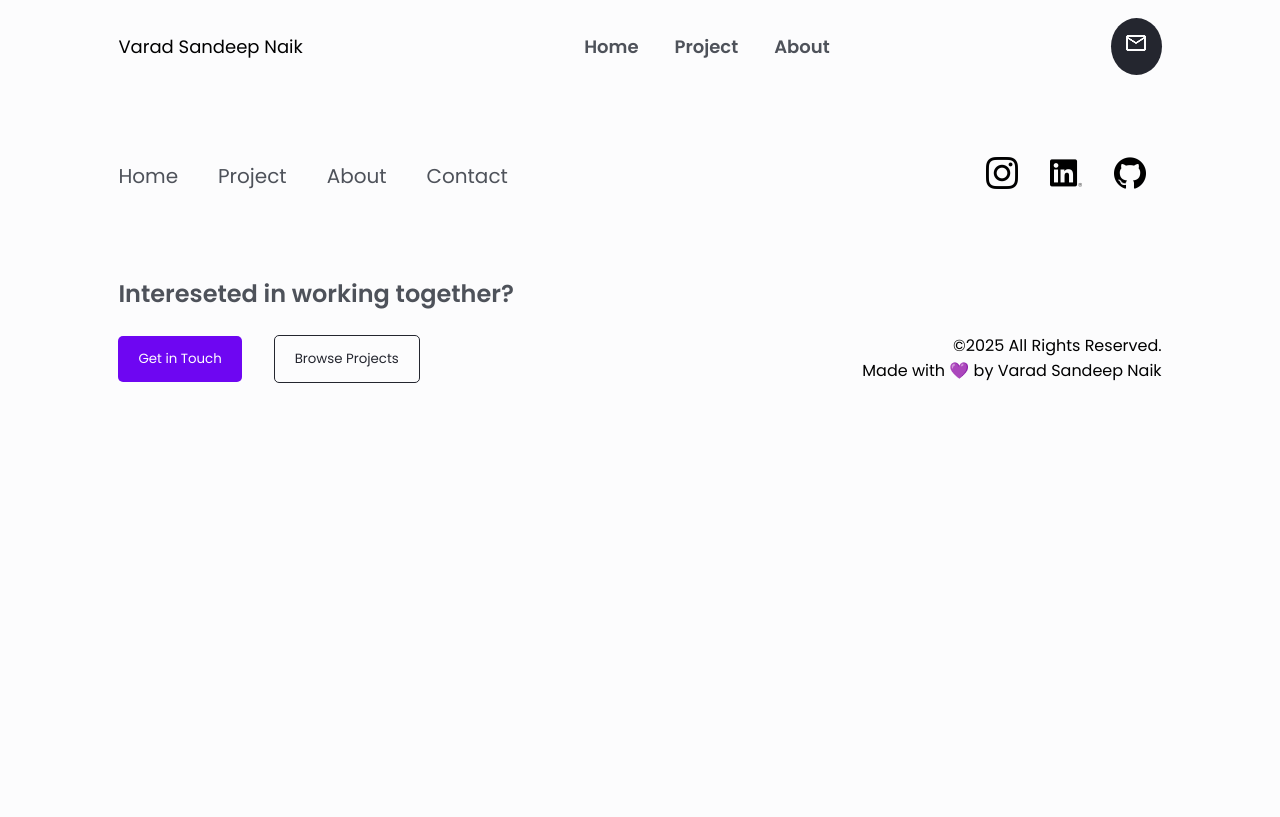
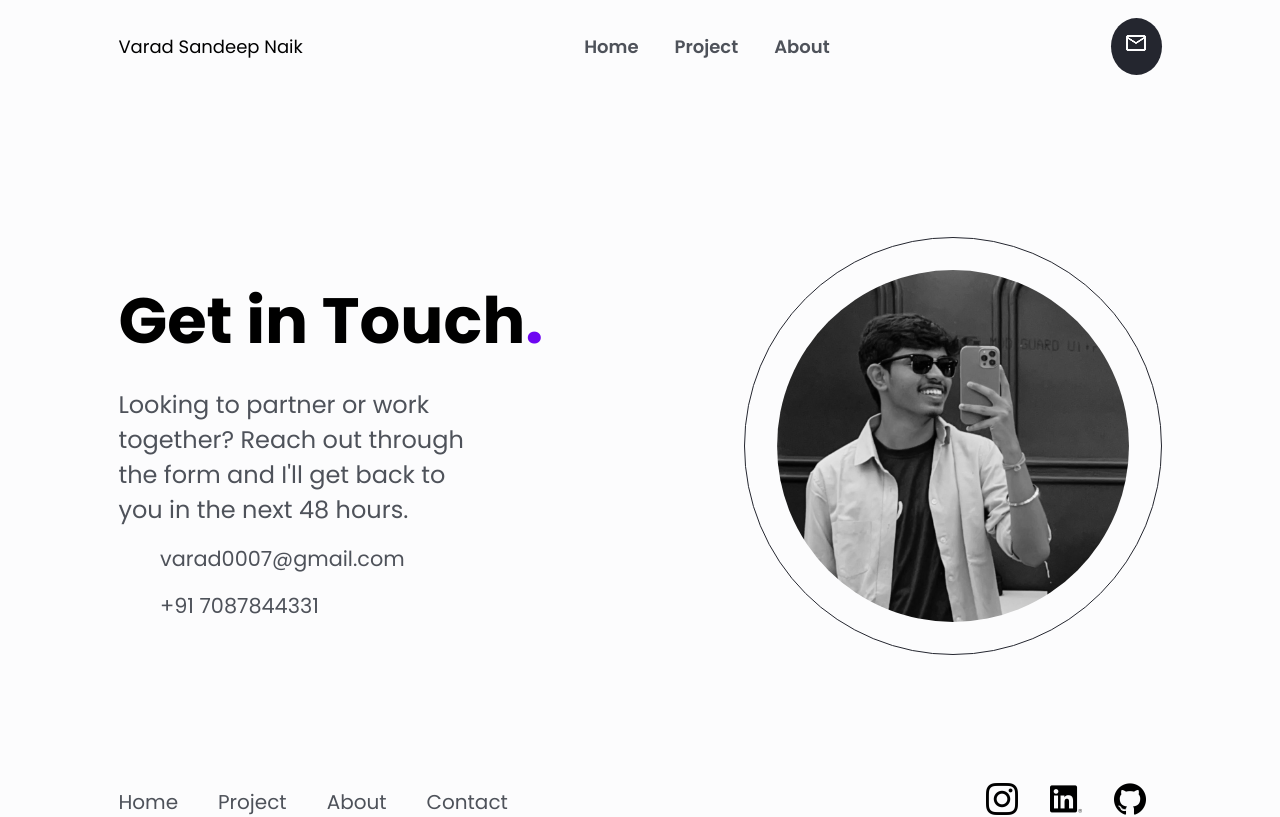
Before and after one commit to Hellacious1702/portfolio, a React (Vite) app: page /portfolio/Contact in a window 1280 px wide. Shown: the top 817 px of the page. Built offline with nearby package versions, Linux system fonts and the light colour scheme.

Commit message:
Added a working Contact page and linked it to the router

```diff
--- a/src/App.jsx
+++ b/src/App.jsx
@@ -8,6 +8,7 @@ import HomePage from './HomePage'
 import {BrowserRouter as Router , Routes, Route} from 'react-router-dom'
 import About from './About'
 import Projects from './Projects'
+import Contact from './Contact'
 
 function App() {
   const [count, setCount] = useState(0)
@@ -22,6 +23,7 @@ function App() {
           <Route path='/portfolio/' element={<HomePage/>}/>
           <Route path='/portfolio/About' element={<About/>}/>
           <Route path='/portfolio/Projects' element={<Projects/>}/>
+          <Route path='/portfolio/Contact' element={<Contact/>}/>
 
         </Routes>
 
--- /dev/null
+++ b/src/Components/Contact/Contactsection.css
@@ -0,0 +1,57 @@
+.ContactSectionMain{
+    display: flex;
+    justify-content: space-between;
+    padding: 4em 8vw;
+    align-items: center;
+    margin-top: 5em;
+}
+
+.ContactSectionImage{
+    display: flex;
+    justify-content: flex-end;
+    border: 1px solid #24262f;
+    border-radius: 50%;
+}
+
+.ContactSectionImage img{
+    width: 22em;
+    height: 22em;
+    border-radius: 50%;
+    margin: 2em;
+    filter: grayscale();
+}
+
+.ContactSectionDetails{
+    display: flex;
+    flex-direction: column;
+    gap: 1em;
+}
+
+.ContactSectionDetails h2{
+    font-size: 4rem;
+    margin: 0;
+    line-height: 100px;
+}
+
+.ContactSectionDetails h2 span{
+    color: #6E06F2;
+}
+
+.ContactSectionDetails p{
+    font-size: 1.5em;
+    width: 60%;
+    color: #4E525A;
+}
+
+.ContactButtonsWrapper{
+    display: flex;
+    flex-direction: column;
+    gap: 1em;
+}
+
+.ContactButtonsWrapper a{
+    text-decoration: none;
+    color: #4E525A;
+    font-size: 1.3em;
+    padding: 0 2em;
+}
--- /dev/null
+++ b/src/Components/Contact/Contactsection.jsx
@@ -0,0 +1,31 @@
+import React from 'react'
+import ProfilePicture from "./Assets/ProfilePicture.jpg"
+import "./Contactsection.css"
+
+const Contactsection = () => {
+  return (
+    <>
+
+    <div className="ContactSectionMain">
+        <div className="ContactSectionDetails">
+            <h2>Get in Touch<span>.</span></h2>
+            <p>
+                Looking to partner or work together? Reach out through the form and I'll get back to you in the next 48 hours.
+            </p>
+
+            <div className="ContactButtonsWrapper">
+                <a href="">varad0007@gmail.com</a>
+                <a href="">+91 7087844331</a>
+            </div>
+        </div>
+
+        <div className="ContactSectionImage">
+            <img src={ProfilePicture} alt="Profile Picture" />
+        </div>
+    </div>
+
+    </>
+  )
+}
+
+export default Contactsection
--- a/src/Components/Home/Section1.css
+++ b/src/Components/Home/Section1.css
@@ -67,3 +67,9 @@
     border: 1px solid #24262f;
     background-color: transparent;
 }
+
+a{
+    text-decoration: none;
+    color: white;
+    cursor: pointer;
+}
--- a/src/Components/Home/Section1.jsx
+++ b/src/Components/Home/Section1.jsx
@@ -1,6 +1,8 @@
 import React from 'react'
 import ProfilePicture from "./Assets/ProfilePicture.jpg"
 import "./Section1.css"
+
+import { Link } from 'react-router-dom'
 
 const Section1 = () => {
   return (
@@ -11,7 +13,7 @@ const Section1 = () => {
                 <h1><span>Front</span>end <br />Developer</h1>
                 <p>I'm a frontend developer based in Navi Mumbai, I'll help you <br /> build beautiful websites your users will love.</p>
                 <div className="MainWrapper1-Buttons">
-                        <button id='Getin'>Get in Touch</button>
+                        <Link to="/portfolio/Contact"><button id='Getin'>Get in Touch</button></Link>
                         <button id='Projects'>Browse Projects</button>
                     </div>
             </div>
--- /dev/null
+++ b/src/Contact.jsx
@@ -0,0 +1,14 @@
+import React from 'react'
+import Contactsection from './Components/Contact/Contactsection'
+
+const Contact = () => {
+  return (
+   <>
+
+   <Contactsection/>
+
+   </>
+  )
+}
+
+export default Contact
```
Also changed, not shown: src/Components/Contact/Assets/ProfilePicture.jpg (added).
